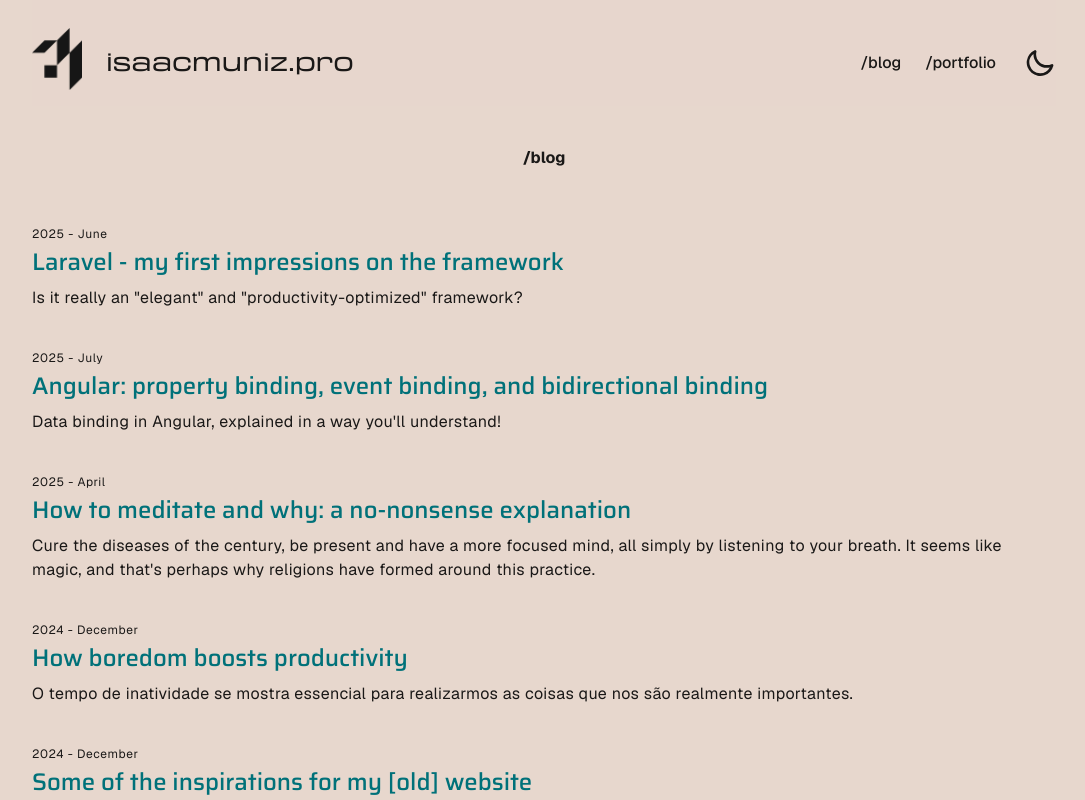
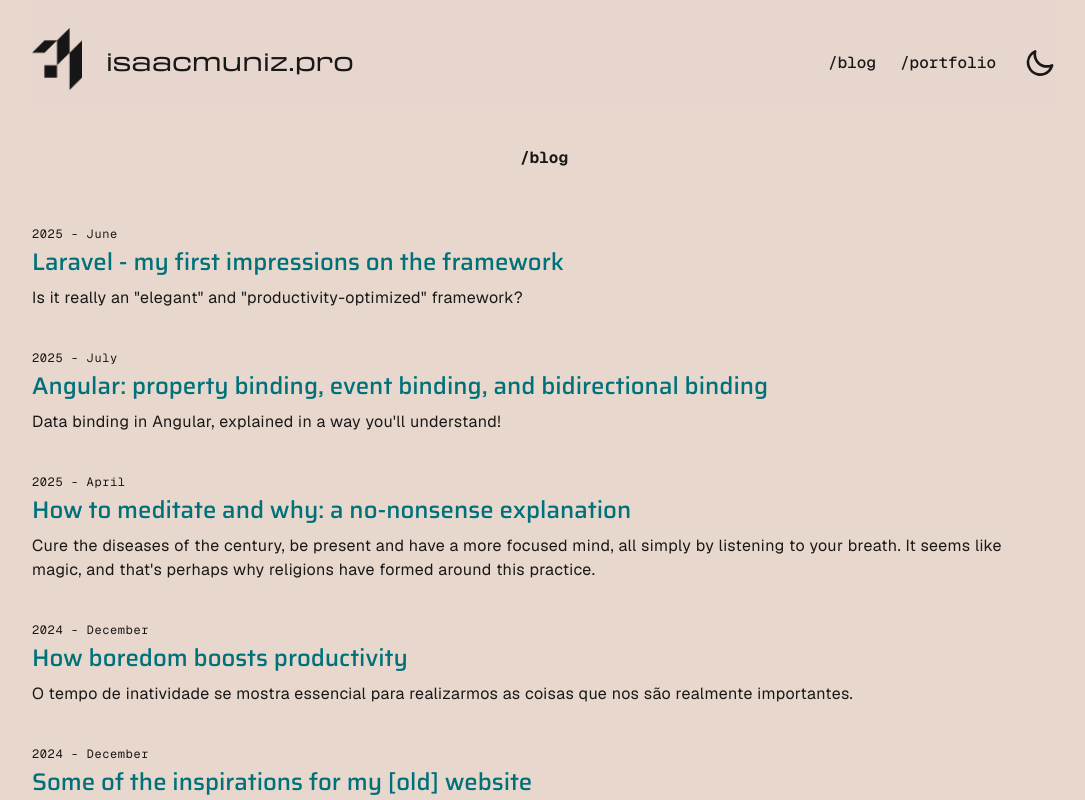
Before and after one commit to codigoisaac/isaacmuniz.pro, a Next.js app: page /blog in a window 1280 px wide. Shown: the top 800 px of the page, without its empty margins (96-1181 px from the left). Built offline with nearby package versions, Linux system fonts and the light colour scheme.

Commit message:
fix font name

```diff
--- a/app/blog/[slug]/page.tsx
+++ b/app/blog/[slug]/page.tsx
@@ -18,7 +18,7 @@ export default async function BlogPostPage(props: PageProps) {
 
   return (
     <>
-      <div className="font-geistMono badge badge-sm badge-secondary">
+      <div className="font-geist-mono badge badge-sm badge-secondary">
         /blog/{params.slug}
       </div>
 
--- a/app/blog/page.tsx
+++ b/app/blog/page.tsx
@@ -6,7 +6,7 @@ export default function BlogPage() {
 
   return (
     <>
-      <div className="font-geistMono font-bold mb-14 text-center">/blog</div>
+      <div className="font-geist-mono font-bold mb-14 text-center">/blog</div>
 
       {allBlogPosts.map((post) => (
         <Link
@@ -15,7 +15,7 @@ export default function BlogPage() {
           className="flex flex-col gap-1 mb-10 group"
         >
           {/* Date */}
-          <div className="font-geistMono text-xs tracking-wider text-gray-400">
+          <div className="font-geist-mono text-xs tracking-wider text-gray-400">
             {post.date.toString()}
           </div>
 
--- a/app/globals.css
+++ b/app/globals.css
@@ -57,7 +57,7 @@
   --font-transducer: var(--font-transducer);
   --font-transducer-extended: var(--font-transducer-extended);
   --font-saira: var(--font-saira);
-  --font-geistMono: var(--font-geistMono);
+  --font-geist-mono: var(--font-geist-mono);
 
   --color-*: initial;
 
--- a/components/layout/AppHeader.tsx
+++ b/components/layout/AppHeader.tsx
@@ -44,7 +44,7 @@ export default function AppHeader() {
         </Link>
 
         {/* Links */}
-        <div className="font-geistMono flex items-center space-x-4 leading-5 md:-mr-6 md:space-x-6 mt-2">
+        <div className="font-geist-mono flex items-center space-x-4 leading-5 md:-mr-6 md:space-x-6 mt-2">
           <div className="no-scrollbar hidden max-w-40 items-center gap-x-4 overflow-x-auto md:flex md:max-w-72 lg:max-w-96">
             {headerNavLinks
               .filter((link) => link.href !== "/")
```
